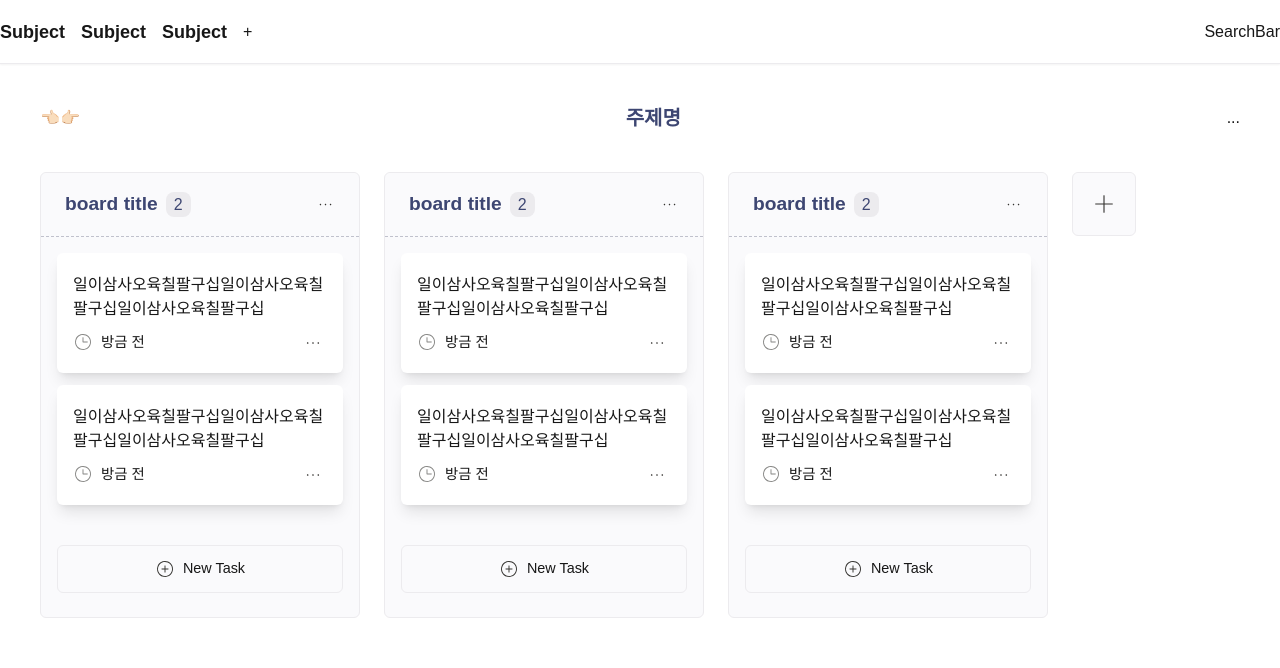
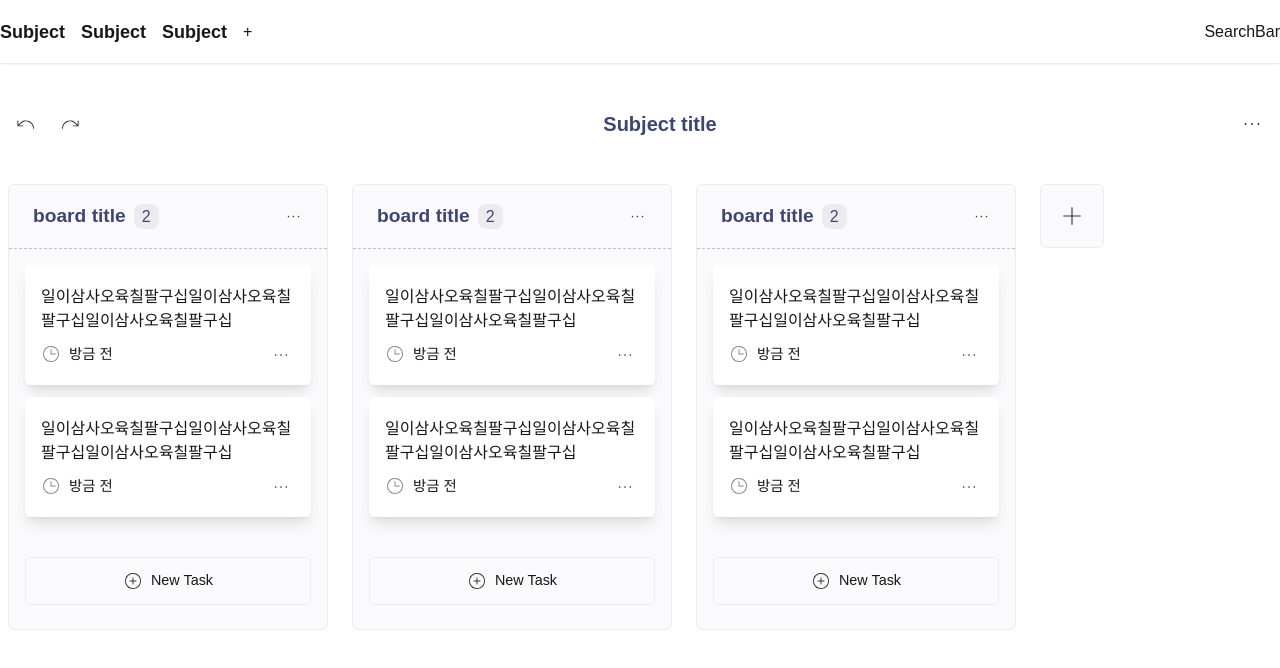
Before and after one commit to New-Ha/NYH_ToDoPage, a Next.js app: page / in a window 1280 px wide. Shown: the top 668 px of the page. Built offline with nearby package versions, Linux system fonts and the light colour scheme.

Commit message:
💄 [Design]: Modify homepage button icons

```diff
--- a/src/app/page.tsx
+++ b/src/app/page.tsx
@@ -1,20 +1,36 @@
 import BoardList from "@/components/board/BoardList";
+import Icon from "@/components/UI/Icon";
 import React from "react";
 
 const HomePage = () => {
   return (
-    <div className="w-full flex flex-col items-center flex-1 min-h-0">
-      {/* 내부 헤더 */}
-      <div className="w-full max-w-[80rem] flex items-center justify-between my-10 px-10">
-        <div>
-          <button type="button">👈🏻</button>
-          <button type="button">👉🏻</button>
+    <div className="w-full flex flex-col items-center flex-1 min-h-0 px-2">
+      <div className="w-full max-w-[80rem] flex items-center justify-between my-10">
+        <div className="flex flex-row gap-2">
+          <button
+            type="button"
+            className="py-2 px-2 rounded-full hover:bg-border"
+          >
+            <Icon type="undo" className="w-5 h-5" />
+          </button>
+          <button
+            type="button"
+            className="py-2 px-2 rounded-full hover:bg-border"
+          >
+            <Icon type="redo" className="w-5 h-5" />
+          </button>
         </div>
-        <h1 className="font-bold text-primary text-xl">주제명</h1>
-        <button type="button">...</button>
+        <h1 className="font-bold text-primary text-xl text-[1.4rem]">
+          Subject title
+        </h1>
+        <button
+          type="button"
+          className="py-2 px-2 rounded-full hover:bg-border"
+        >
+          <Icon type="dots-row" className="w-6 h-6" />
+        </button>
       </div>
-
-      <div className="w-full max-w-[80rem] overflow-x-auto flex-1 min-h-0 px-10">
+      <div className="w-full max-w-[80rem] overflow-x-auto flex-1 min-h-0">
         <BoardList />
       </div>
     </div>
```
